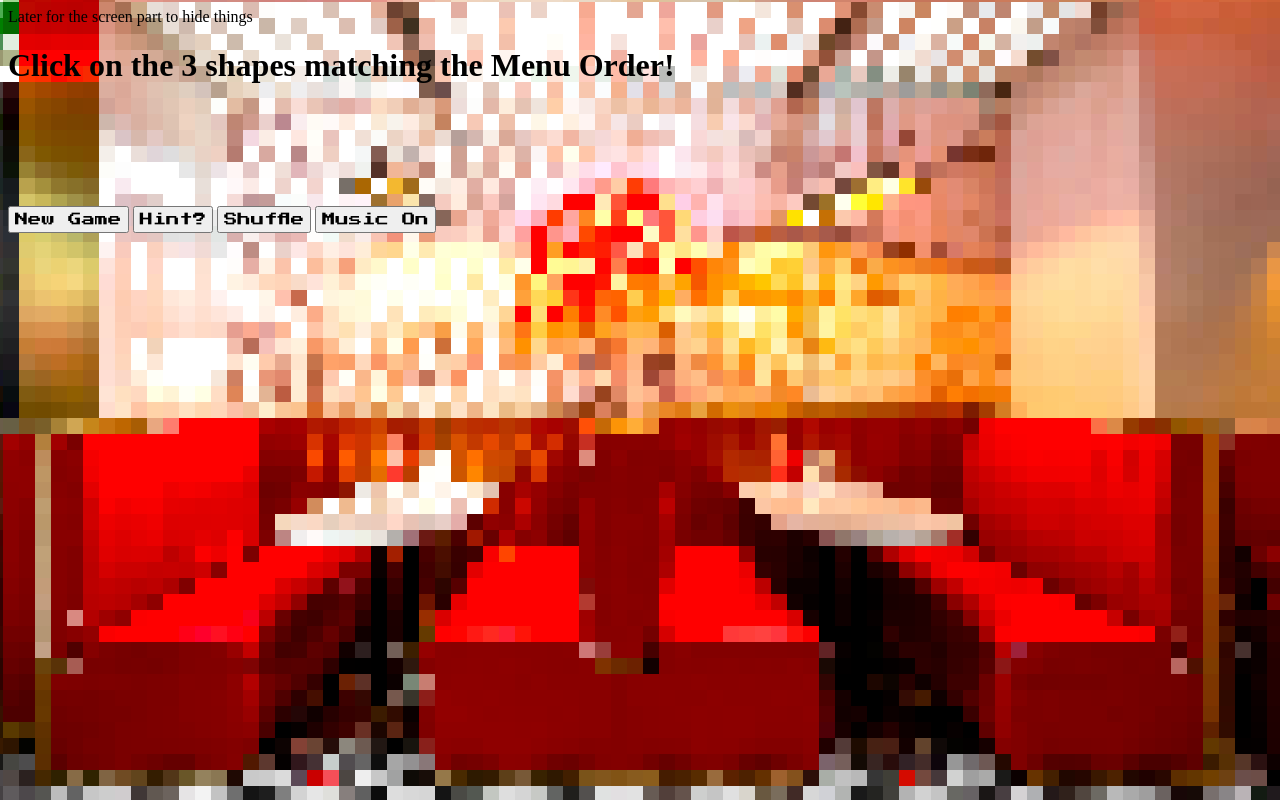
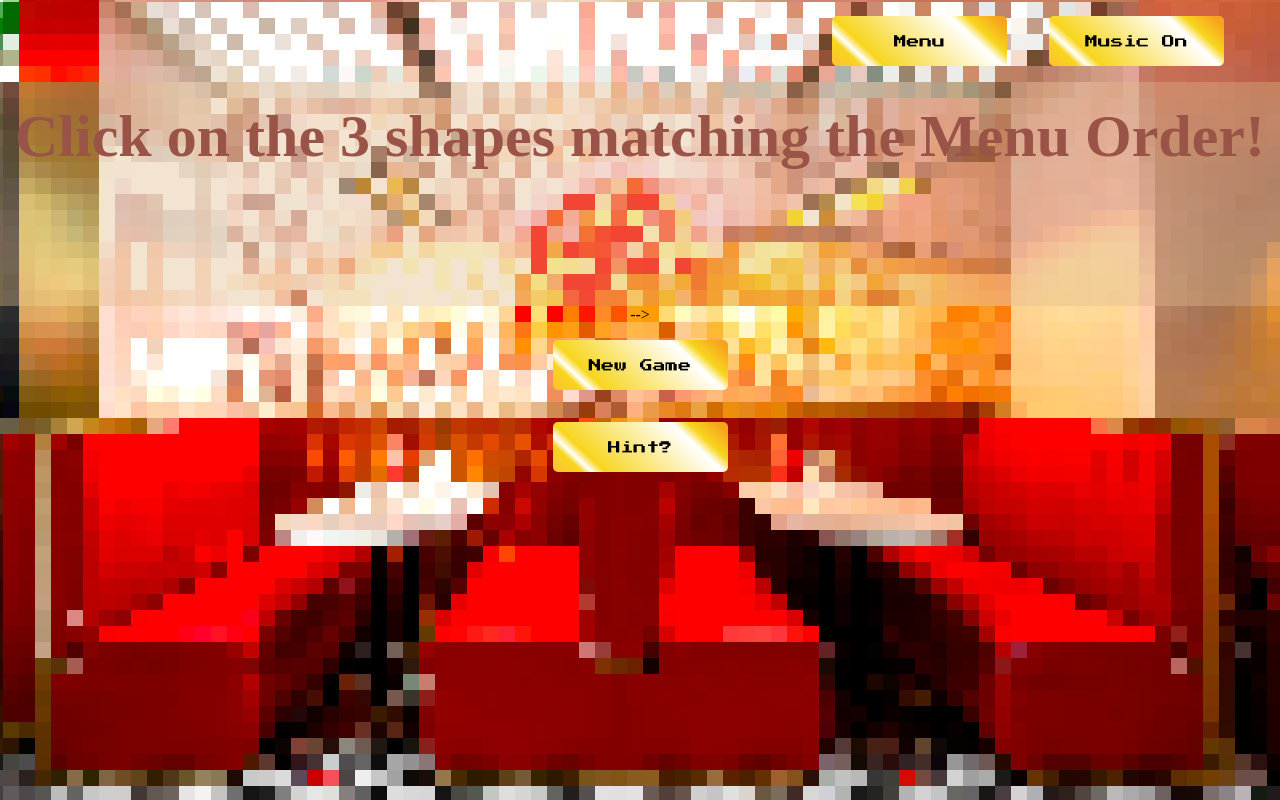
Before and after one commit to Elixper/PanicCuistot, a plain HTML site: page index.html in a window 1280 px wide. Drawn offline with Linux system fonts and the light colour scheme; a web font is replaced by a local one.

Commit message:
fixed some of the css

```diff
--- a/2-css/styles.css
+++ b/2-css/styles.css
@@ -1,40 +1,155 @@
 /* MAIN STYLING */
-@import url('https://fonts.googleapis.com/css2?family=Press+Start+2P&family=Yesteryear&display=swap');
-/* /////// */
+@import url("https://fonts.googleapis.com/css2?family=Press+Start+2P&family=Yesteryear&display=swap");
+* {
+  border: none;
+  box-sizing: border-box;
+  margin: 0;
+  padding: 0;
+} /* /////// */
 /* MENU STYLING */
-
+.navbar ul {
+  text-decoration: none;
+  list-style: none;
+  display: flex;
+  justify-content: flex-end;
+  padding-right: 30px;
+}
+.navbar ul li {
+  padding-right: 10px;
+}
+h1 {
+  font-size: 60px;
+  padding-bottom: 15px;
+  color: rgb(153, 83, 71);
+  background-color: rgba(222, 184, 135, 0.377);
+}
 /* ////// */
 /* BACKGROUND STYLING */
-.demo {
-  background-color: burlywood;
-}
+
+/* #demo {
+  /* background-image: url(/1-img/art/fondtransparentNEW.png); */
+/* } */
 body {
   background-image: url("/1-img/pxArtGame.png");
   background-repeat: no-repeat;
   background-attachment: fixed;
   background-position: center;
   background-color: rgb(241, 200, 137);
-  font-family: 'Yesteryear';
+  font-family: "Yesteryear";
 }
 button {
-  font-family: 'Press Start 2P';
+  font-family: "Press Start 2P";
+  width: 150px;
+  height: 50px;
   padding: 5px;
+  border-radius: 25%;
+  /* background: rgb(255,192,53);
+background: linear-gradient(43deg, rgba(255,192,53,1) 0%, rgba(247,213,29,1) 13%, rgba(255,255,255,1) 17%, rgba(247,213,29,1) 23%, rgba(255,255,255,1) 75%, rgba(247,164,29,1) 86%); */
+
+  /* background: rgb(255,192,53);
+background: linear-gradient(43deg, rgba(255,192,53,1) 0%, rgba(247,213,29,1) 13%, rgba(255,255,255,1) 17%, rgba(247,213,29,1) 23%, rgba(255,255,255,1) 75%, rgba(247,164,29,1) 95%);
+ */
+  background: rgb(255, 192, 53);
+  background: linear-gradient(
+    43deg,
+    rgba(255, 192, 53, 1) 0%,
+    rgba(247, 213, 29, 1) 13%,
+    rgba(255, 255, 255, 1) 17%,
+    rgba(247, 213, 29, 1) 23%,
+    rgba(255, 255, 255, 1) 75%,
+    rgba(247, 213, 29, 1) 89%,
+    rgba(247, 164, 29, 1) 95%
+  );
+  /* background: rgb(255,192,53); */
+  /* background: linear-gradient(43deg, rgba(255,192,53,1) 0%, rgba(247,213,29,1) 13%, rgba(255,255,255,1) 17%, rgba(247,213,29,1) 23%, rgba(247,164,29,1) 86%); */
+  /* background: linear-gradient(43deg, rgba(255,192,53,1) 0%, rgba(247,213,29,1) 7%, rgba(255,255,255,1) 17%, rgba(247,213,29,1) 38%, rgba(247,164,29,1) 86%); */
+}
+
+.instruction {
+  text-align: center;
+  padding-top: 20px;
+}
+@keyframes shine {
+  0% {
+    transform: translateX(-30px) rotate(-25deg);
+  }
+
+  100% {
+    transform: translateX(250px) rotate(-25deg);
+  }
+}
+
+.shine {
+  margin: 1rem;
+  background: rgb(255, 192, 53);
+  background: linear-gradient(
+    43deg,
+    rgba(255, 192, 53, 1) 0%,
+    rgba(247, 213, 29, 1) 13%,
+    rgba(255, 255, 255, 1) 17%,
+    rgba(247, 213, 29, 1) 23%,
+    rgba(255, 255, 255, 1) 75%,
+    rgba(247, 213, 29, 1) 82%,
+    rgba(247, 164, 29, 1) 95%
+  );
+  color: black;
+  padding: 0.75rem 1.25rem;
+  width: 175px;
+  font-size: 0.8rem;
+  cursor: pointer;
+  border-radius: 5px;
+  position: relative;
+  overflow: hidden;
+  transition: all 100ms linear;
+}
+
+.shine:hover {
+  transform: scale(1.05);
+}
+
+.shine:hover::after {
+  content: "";
+  display: block;
+  width: 75px;
+  height: 175%;
+  background: rgb(255, 255, 255);
+  background: linear-gradient(
+    90deg,
+    rgba(255, 255, 255, 0) 0%,
+    rgba(255, 255, 255, 1) 25%,
+    rgba(255, 255, 255, 1) 50%,
+    rgba(255, 255, 255, 1) 75%,
+    rgba(255, 255, 255, 0) 100%
+  );
+  opacity: 0.5;
+  position: absolute;
+  top: -20px;
+  left: 0;
+  animation: shine 200ms linear;
+  transform: translateX(250px) rotate(-25deg);
 }
 /* ////// */
 /* MAIN ZONES STYLING */
 .wrapper {
+  padding-left: 240px;
+  padding-bottom: 20px;
   display: grid;
   grid-template-columns: repeat(3, 1fr);
   grid-auto-rows: minmax(100px, auto);
+  background-color: rgba(222, 184, 135, 0.377);
 }
 div {
   display: flex;
   flex-direction: column;
 }
 
-#friendZone{
+#friendZone {
   display: block;
-
+  text-align: center;
+}
+#friendZone ul{
+  text-decoration: none;
+  list-style: none;
 }
 /* ////// */
 /* ELEMENTS STYLING */
@@ -57,12 +172,13 @@ div {
   height: 100px;
   width: 100px;
 }
-.center{
+.center {
   filter: brightness(0);
 }
-.centerHint{
+.centerHint {
   filter: brightness(0.15) drop-shadow(0 0 5px whitesmoke);
 }
+
 /* .clicked { */
 /* text-decoration: none;
     border: none;
@@ -83,3 +199,19 @@ div {
 /* box-shadow: 3px 2px 22px 1px rgba(0, 0, 0, 0.24); */
 /* Lowering the shadow */
 /* } */
+/* .pixelart-to-css {
+  position: absolute;
+  animation: x 1s infinite;
+  -webkit-animation: x 1s infinite;
+  -moz-animation: x 1s infinite;
+  -o-animation: x 1s infinite;
+} */
+
+/* .perso{
+  width: 12%vh;
+  height: 12%vh;
+  filter: drop-shadow(0 0 10px rosybrown);
+  position: absolute;
+  right: 500px;
+  top: 0px;
+} */
--- a/index.html
+++ b/index.html
@@ -10,11 +10,17 @@
     <title>Document</title>
   </head>
   <body>
-    <!-- Each screen is in a div If we want to see we will show it.
-The buttons will help see/hide the section of the game. -->
+    <!-- Each div is a screen -->
+    <div id="1Screen" class="navbar">
+      <nav>
+        <ul>
+          <li><button id="myBtn4" class="shine">Menu</button></li>
+          <li><button id="myBtn4" class="shine">Music On</button></li>
+        </ul>
+      </nav>
+    </div>
 
-    <!-- <div id="1Screen" class="hidden"></div> -->
-    <!-- <div id="2Screen" class="visible"></div> -->
+    <div id="2Screen" class="visible">
       <!-- NAV BAR present at all times ? -->
 
       <!-- <button id="myBtn2">clear</button> -->
@@ -22,30 +28,37 @@ The buttons will help see/hide the section of the game. -->
 
       <audio src="./3-music/rockmusic.mp3" alt="rock music playing"></audio>
 
-    <div id="demo" class="cat">Later for the screen part to hide things</div>
-    <h1>Click on the 3 shapes matching the Menu Order!</h1>
+      <div id="demo">
+        <h1 class="instruction">
+          Click on the 3 shapes matching the Menu Order!
+        </h1>
         <!-- Create a div to welcome the six shuffled shapes -->
         <div class="wrapper">
           <div id="leftZone" class="zone"></div>
           <div id="centerZone" class="zone"></div>
           <div id="rightZone" class="zone"></div>
         </div>
+      </div>
       <div id="friendZone">
-  <button id="myBtn">New Game</button>
-  <!-- 1/2 Create a REVEAL button for the solutions -->
-  <button id="myBtn6">Hint?</button>
-
+        <!-- <button id="myBtn" class="shine main">New Game</button>
+        <!-1/2 Create a REVEAL button for the solutions -->
+        <!-- <button id="myBtn6" class="shine">Hint?</button> -->
+        -->
+        <ul>
+          <li><button id="myBtn" class="shine main">New Game</button></li>
+          <li><button id="myBtn6" class="shine">Hint?</button></li>
+        </ul>
         <!-- created a shuffle button that mixes the shapes available -->
-  <button id="myBtn5">Shuffle</button>
+        <!-- <button id="myBtn5">Shuffle</button> -->
         <!-- implement a click button that says well done when clicked on the three correct shapes -->
 
         <!-- step 2 create a shuffle that mixes the shapes among the object array of shapes and returns just 6 -->
 
         <!-- audio on /off -->
-  <button id="myBtn4">Music On</button>
       </div>
+      <!-- <img class="perso" src="/1-img/art/cuistot2png.png" alt="cuistot"> -->
       <!-- <div id="3Screen" class="hidden"></div>
 <div id="4Screen" class="hidden"></div> -->
-
+    </div>
   </body>
 </html>
--- a/index.js
+++ b/index.js
@@ -23,7 +23,7 @@ let gamerArray = [];
 document.audio = new Audio("./3-music/rockmusicsoundverylow.mp3");
 document.audio.loop = true;
 //Clic Sound Effect
-document.audio1 = new Audio("./3-music/CLICK.mp3");
+document.audio1 = new Audio("./3-music/CLICKloud.mp3");
 
 //2 - ALL THE FUNCTIONS - the logic
 
@@ -66,7 +66,7 @@ function renderShape(buttonsArray, solutionArray) {
       document.audio1.play();
 
       if (gamerArray.length === 3) {
-        checkAnswer()
+        checkAnswer();
       }
     })
   );
@@ -80,7 +80,7 @@ function clearTheZones() {
   document.querySelectorAll(".zone").forEach((zone) => (zone.innerHTML = ""));
   pickedArray = [];
   solutionArray = [];
-  nameSolutionArray=[];
+  nameSolutionArray = [];
   gamerArray = [];
 }
 //****RESET THE SHAPES FUNCTION prepares all the elements for a new game (pickedArray, solutionArray)
@@ -89,37 +89,15 @@ function resetShapes() {
   chooseShape(pickedArray, solutionArray, 3);
   renderShape(pickedArray, solutionArray);
 
-  solutionArray.forEach(el => {
-    nameSolutionArray.push(el.name)
-  })
-  console.log("namesolutionarray",nameSolutionArray)
+  solutionArray.forEach((el) => {
+    nameSolutionArray.push(el.name);
+  });
+  console.log("namesolutionarray", nameSolutionArray);
 }
-//FUNCTION GAMERCLICKS pushes the clicked attribute into the gamer array.
-// function gamerClicks() {
-//   // {
-//   document.getElementById("demo").innerHTML += "Hello World";
-//   //under 3 clicks we want the gamerArray to fill with the alt names of the clicked icons
-//   if (gamerArray.length === 2) {
-//     gamerArray.push(`${icon.getAttribute("alt")}`);
-//     console.log(`show me the last${gamerArray.length}`, gamerArray);
-//   } else if (gamerArray.length < 3) {
-//     gamerArray.push(`${icon.getAttribute("alt")}`);
-//     console.log(
-//       `show me gamerArray at trial number${gamerArray.length}`,
-//       gamerArray
-//     );
-//     //each time an icon is clicked the clicked class is added to the icon button- this class is removed in the checkanswer function
-//     icon.classList.add("clicked");
-//   } else {
-//   }
-//   //when the gamerArray.length is 3 we check that the ids of the button pushed are the same
-//   document.audio1.play();
-//   // }
-// }
 function checkAnswer() {
   let a = gamerArray.sort().join("");
   let b = nameSolutionArray.sort().join("");
-  console.log(a, b)
+  console.log(a, b);
   if (a === b) {
     alert("Well Done You!");
     clearTheZones();
@@ -128,9 +106,9 @@ function checkAnswer() {
     alert("Try Again!");
     gamerArray = [];
     //unclick the 3 buttons (classList.remove('clicked'))
-    document.querySelectorAll(".clicked").forEach((el) =>
-      el.classList.remove("clicked")
-    );
+    document
+      .querySelectorAll(".clicked")
+      .forEach((el) => el.classList.remove("clicked"));
   }
 }
 
@@ -143,19 +121,18 @@ document.getElementById("myBtn").addEventListener("click", function () {
 });
 
 // HINT button for the solutions : White border for image
-document.getElementById("myBtn6").addEventListener("click", function (){
-if (myBtn6.textContent === "Hint?")
-{
-    myBtn6.textContent = "Back to Game?";
+document.getElementById("myBtn6").addEventListener("click", function () {
+  if (myBtn6.textContent === "Hint?") {
+    myBtn6.textContent = "Hide Hint";
     document
       .querySelectorAll(".center")
-      .forEach((el) => el.className="centerHint icon");
-} else if (myBtn6.textContent === "Back to Game?") {
+      .forEach((el) => (el.className = "centerHint icon"));
+  } else if (myBtn6.textContent === "Hide Hint") {
     myBtn6.textContent = "Hint?";
     document
       .querySelectorAll(".centerHint")
-      .forEach((el) => el.className="center icon");
-}
+      .forEach((el) => (el.className = "center icon"));
+  }
 });
 
 //Create an on/OFF event for button audio
@@ -195,11 +172,3 @@ document.getElementById("myBtn4").addEventListener("click", function () {
 //     arrayCopy.pop(arrayCopy[getRandomNumber(arrayCopy.length)]);
 //     }
 // }
-
-// CONSOLE DIR CHEATSHEET
-// console.log(
-//   `src file in solutionArray",${JSON.stringify(solutionArray[0].img)}`
-// );
-
-// console.dir(`the picked 6 are ${JSON.stringify(pickedArray)}`);
-// console.dir(`the solution 3 are ${JSON.stringify(solutionArray)}`);
```
Also changed, not shown: 1-img/art/SAMPLE PROJECT.svg (deleted), 1-img/art/cartoon_fast_food_vector1.svg (deleted), 1-img/art/cuistot2png.png (added), 1-img/art/fond transparent.png (added), 1-img/art/fondtransparentNEW.png (added), 1-img/art/pxArt(1).png (added), 4 other files. Lines whose indentation alone changed are shown as unchanged.
